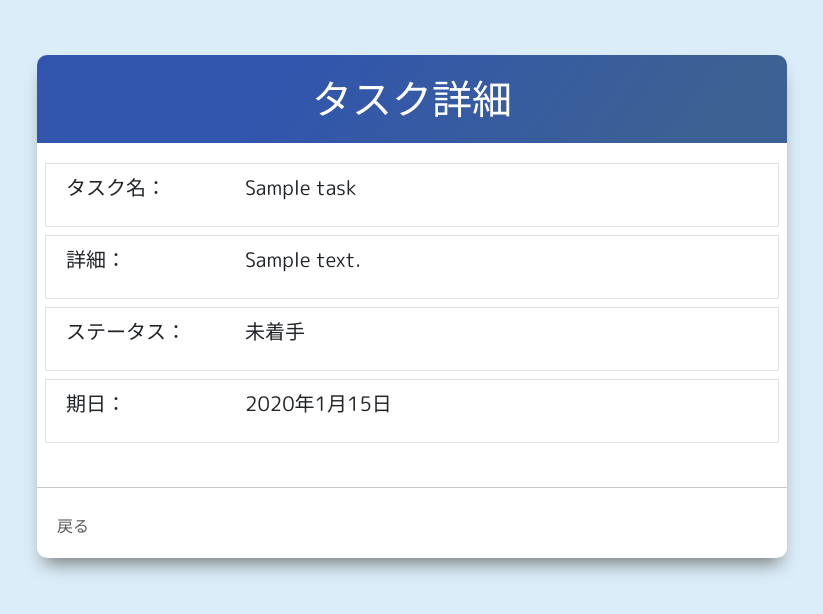
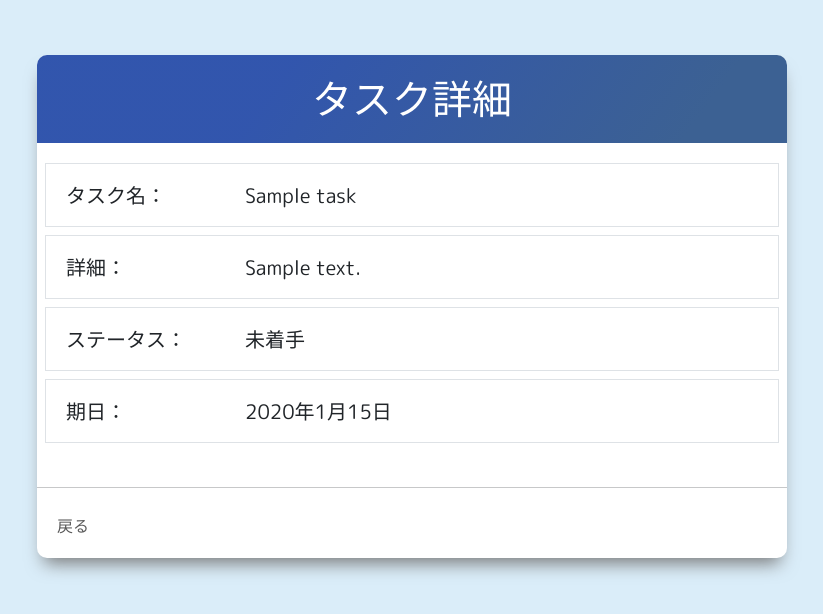
Before and after one commit to learnsatellite/webapp, a Django app: page /task/1/ in a window 1280 px wide. Shown: the top 614 px of the page, without its empty margins (228-1051 px from the left). Run offline with Django 4.2, Linux system fonts and the light colour scheme; a user stored in the database is signed in; tables that the repository leaves empty hold one stand-in row (values such as "Sample post").

Commit message:
fix task_detail

```diff
--- a/todoapp/templates/todoapp/task_detail.html
+++ b/todoapp/templates/todoapp/task_detail.html
@@ -5,36 +5,40 @@
 </div>
 
 <div class = "formWrap">
-  <div class="row border p-2 mb-2">
+  <div class="row border pt-3 pb-3 ps-2 pe-2 mb-2">
     <div class="col-sm-3">
-      <p class = "itemName">タスク名：</p>
+      <div class = "itemName">タスク名：</div>
     </div>
     <div class="col-sm-9">
-      <p class = "detail">{{task.title}}</p>
+      <div class = "detail">{{task.title}}</div>
     </div>
   </div>
-  <div class="row border p-2 mb-2">
+  <div class="row border pt-3 pb-3 ps-2 pe-2 mb-2">
     <div class="col-sm-3">
-      <p class = "itemName">詳細：</p>
+      <div class = "itemName">詳細：</div>
     </div>
     <div class="col-sm-9">
-      <p class = "detail">{{task.description}}</p>
+      <div class = "detail">{{task.description}}</div>
     </div>
   </div>
-  <div class="row border p-2 mb-2">
+  <div class="row border pt-3 pb-3 ps-2 pe-2 mb-2">
     <div class="col-sm-3">
-      <p class = "itemName">ステータス：</p>
+      <div class = "itemName">ステータス：</div>
     </div>
     <div class="col-sm-9">
-      <p class = "detail">{{task.get_status_display}}</p>
+      <div class = "detail">{{task.get_status_display}}</div>
     </div>
   </div>
-  <div class="row border p-2 mb-2">
+  <div class="row border pt-3 pb-3 ps-2 pe-2 mb-2">
     <div class="col-sm-3">
-      <p class = "itemName">期日：</p>
+      <div class = "itemName">期日：</div>
     </div>
     <div class="col-sm-9">
-      <p class = "detail">{{task.duedate}}</p>
+      {% if task.duedate %}
+        <div class = "detail">{{task.duedate}}</div>
+      {% else %}
+        <div class = "detail">（指定なし）</div>
+      {% endif %}
     </div>
   </div>
 </div>
```
